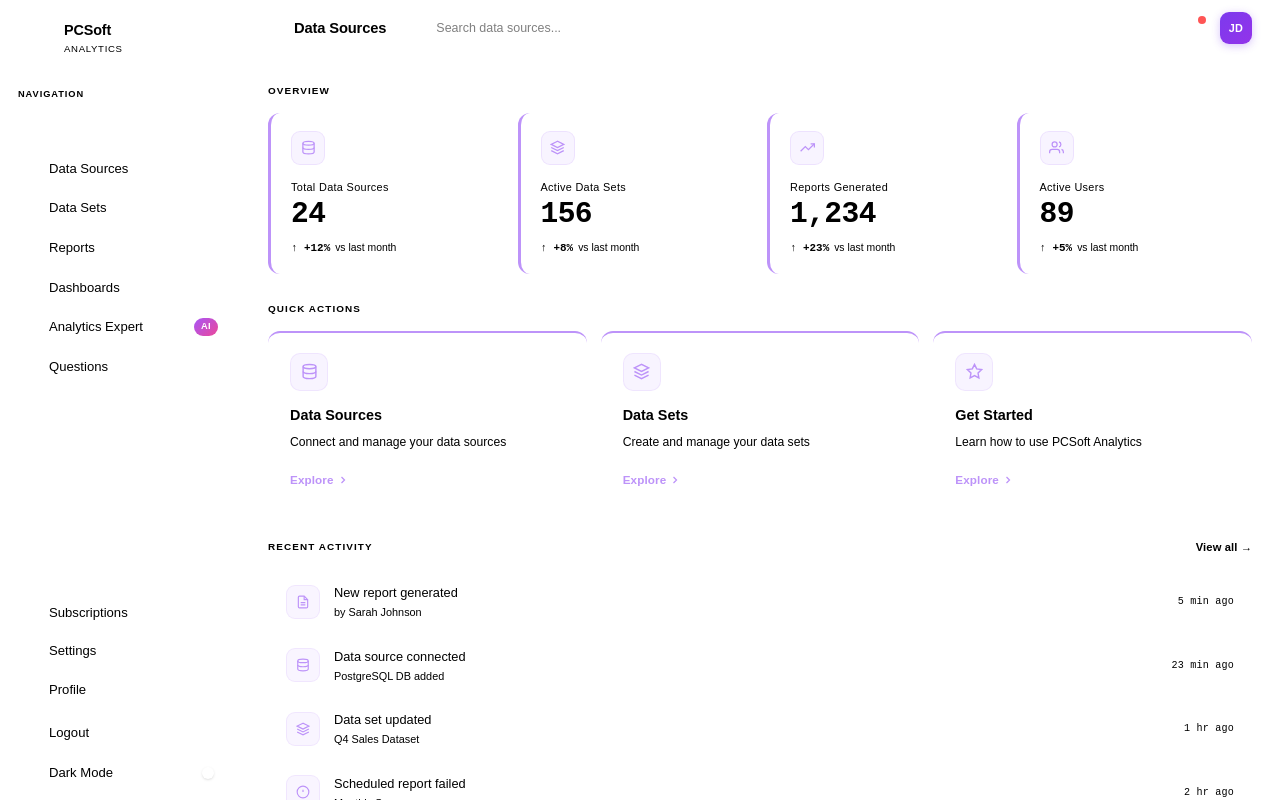
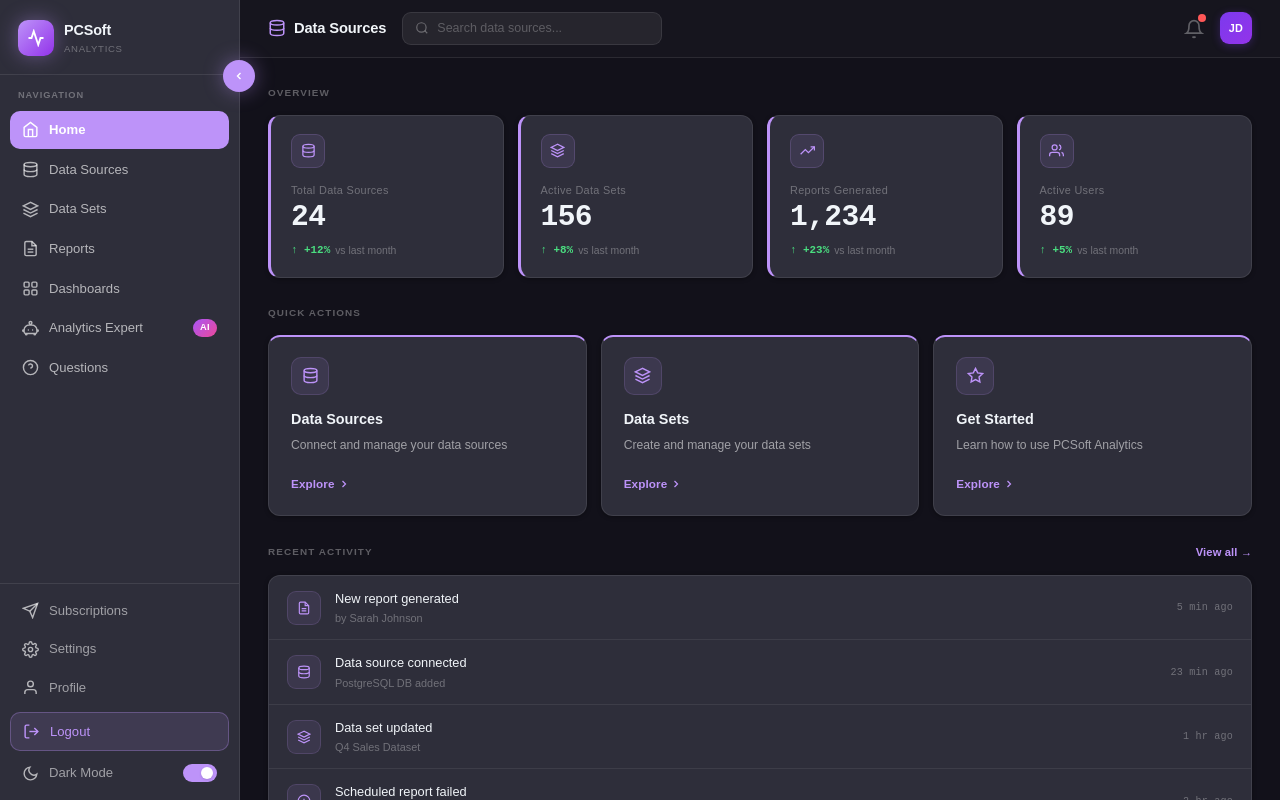
Before and after one commit to VaibhavMore2002/PCSoftAnalytics, a React (Vite) app: page / in a window 1280 px wide. Built offline with nearby package versions, Linux system fonts and the light colour scheme.

Commit message:
Changes in Index.css

```diff
--- a/src/index.css
+++ b/src/index.css
@@ -1 +1,305 @@
 @import "tailwindcss";
+
+/* ─────────────────────────────────────────
+   Light mode tokens (default)
+───────────────────────────────────────── */
+@layer base {
+    :root {
+        --bg: #f8f7fc;
+        --bg-sidebar: linear-gradient(180deg, #ffffff 0%, #f3f0ff 100%);
+        --bg-card: #ffffff;
+        --bg-card-alt: #f8f7fc;
+        --bg-input: #f3f0fa;
+        --bg-hover: rgba(124, 58, 237, 0.04);
+        --bg-active: rgba(124, 58, 237, 0.10);
+        --border: #ebe6f6;
+        --border-active: rgba(124, 58, 237, 0.45);
+        --text: #1e1033;
+        --text-sub: #5b5070;
+        --text-muted: #9585b4;
+        --nav-active: #7c3aed;
+        --nav-inactive: #9585b4;
+        --nav-active-bg: linear-gradient(135deg, #7c3aed, #9333ea);
+        --nav-active-shadow: 0 4px 14px rgba(124, 58, 237, 0.35);
+        --positive: #16a34a;
+        --negative: #dc2626;
+        --accent1: #7c3aed;
+        --accent2: #2563eb;
+        --accent3: #b45309;
+        --accent4: #be185d;
+        --shadow: 0 1px 3px rgba(124, 58, 237, 0.06);
+        --shadow-hover: 0 4px 20px rgba(124, 58, 237, 0.12);
+        --track-color: #ede8fa;
+        --badge-bg: #ede8fa;
+        --divider: #ebe6f6;
+        --logo-grad: linear-gradient(135deg, #7c3aed, #9333ea);
+        --logo-glow: 0 0 16px rgba(124, 58, 237, 0.22);
+        --scrollbar: #c4b5fd;
+        --tooltip-bg: #ffffff;
+        --stripe-a: #7c3aed;
+        --stripe-b: #7c3aed;
+        --stripe-c: #7c3aed;
+        --stripe-d: #7c3aed;
+        --grid-line: #ede8fa;
+        --bar-label: rgba(30, 16, 51, 0.40);
+        --sidebar-hover: rgba(124, 58, 237, 0.09);
+        --sidebar-shadow: 2px 0 24px rgba(124, 58, 237, 0.08);
+        --icon-color: #9585b4;
+        --topbar-bg: #ffffff;
+        --collapse-btn: #7c3aed;
+        --logout-bg: rgba(189, 147, 249, 0.13);
+        --logout-border: rgba(189, 147, 249, 0.28);
+        --logout-color: #7c3aed;
+    }
+
+    /* ─────────────────────────────────────────
+     Dark mode overrides
+  ───────────────────────────────────────── */
+    .dark {
+        --bg: #12111a;
+        --bg-sidebar: #2e2e3a;
+        --bg-card: #2e2e3a;
+        --bg-card-alt: #353544;
+        --bg-input: rgba(255, 255, 255, 0.07);
+        --bg-hover: rgba(189, 147, 249, 0.10);
+        --bg-active: rgba(189, 147, 249, 0.18);
+        --border: rgba(255, 255, 255, 0.09);
+        --border-active: rgba(189, 147, 249, 0.55);
+        --text: #f1f5f9;
+        --text-sub: rgba(255, 255, 255, 0.55);
+        --text-muted: rgba(255, 255, 255, 0.32);
+        --nav-active: #bd93f9;
+        --nav-inactive: rgba(255, 255, 255, 0.65);
+        --nav-active-bg: #bd93f9;
+        --nav-active-shadow: none;
+        --positive: #4ade80;
+        --negative: #f87171;
+        --accent1: #bd93f9;
+        --accent2: #93c5fd;
+        --accent3: #fcd34d;
+        --accent4: #f9a8d4;
+        --shadow: 0 1px 4px rgba(0, 0, 0, 0.35);
+        --shadow-hover: 0 5px 22px rgba(0, 0, 0, 0.50);
+        --track-color: rgba(255, 255, 255, 0.08);
+        --badge-bg: rgba(189, 147, 249, 0.15);
+        --divider: rgba(255, 255, 255, 0.07);
+        --logo-grad: linear-gradient(135deg, #bd93f9, #9333ea);
+        --logo-glow: 0 0 20px rgba(189, 147, 249, 0.4);
+        --scrollbar: rgba(189, 147, 249, 0.22);
+        --tooltip-bg: rgba(10, 12, 28, 0.96);
+        --stripe-a: #bd93f9;
+        --stripe-b: #bd93f9;
+        --stripe-c: #bd93f9;
+        --stripe-d: #bd93f9;
+        --grid-line: rgba(255, 255, 255, 0.04);
+        --bar-label: rgba(255, 255, 255, 0.45);
+        --sidebar-hover: rgba(189, 147, 249, 0.15);
+        --sidebar-shadow: none;
+        --icon-color: rgba(255, 255, 255, 0.65);
+        --topbar-bg: rgba(255, 255, 255, 0.015);
+        --collapse-btn: #bd93f9;
+        --logout-bg: rgba(189, 147, 249, 0.12);
+        --logout-border: rgba(189, 147, 249, 0.30);
+        --logout-color: #bd93f9;
+    }
+
+    /* Base reset */
+    *,
+    *::before,
+    *::after {
+        box-sizing: border-box;
+        margin: 0;
+        padding: 0;
+    }
+
+    html,
+    body {
+        height: 100%;
+        font-family: 'DM Sans', sans-serif;
+    }
+
+    button,
+    input {
+        font-family: inherit;
+        outline: none;
+        border: none;
+        background: none;
+    }
+
+    img,
+    svg {
+        display: inline;
+    }
+}
+
+/* ─────────────────────────────────────────
+   Scrollbar
+───────────────────────────────────────── */
+::-webkit-scrollbar {
+    width: 5px;
+    height: 5px;
+}
+
+::-webkit-scrollbar-track {
+    background: transparent;
+}
+
+::-webkit-scrollbar-thumb {
+    background: var(--scrollbar);
+    border-radius: 3px;
+}
+
+/* ─────────────────────────────────────────
+   Keyframes
+───────────────────────────────────────── */
+@keyframes fadeUp {
+    from {
+        opacity: 0;
+        transform: translateY(12px);
+    }
+
+    to {
+        opacity: 1;
+        transform: translateY(0);
+    }
+}
+
+@keyframes pulseGlow {
+
+    0%,
+    100% {
+        opacity: 0.45;
+    }
+
+    50% {
+        opacity: 1;
+    }
+}
+
+.fade-up {
+    animation: fadeUp 0.38s ease both;
+}
+
+.live-dot {
+    animation: pulseGlow 2.5s ease-in-out infinite;
+}
+
+/* ─────────────────────────────────────────
+   Card / Row hover states
+───────────────────────────────────────── */
+.stat-card {
+    transition: transform .2s ease, box-shadow .2s ease;
+}
+
+.stat-card:hover {
+    transform: translateY(-2px);
+    box-shadow: var(--shadow-hover) !important;
+}
+
+.qa-card {
+    transition: transform .2s ease, border-color .2s ease;
+}
+
+.qa-card:hover {
+    transform: translateY(-2px);
+    border-color: var(--border-active) !important;
+}
+
+.activity-row {
+    transition: background .15s ease;
+}
+
+.activity-row:hover {
+    background: var(--bg-hover) !important;
+}
+
+.card {
+    transition: transform .2s ease, box-shadow .2s ease;
+}
+
+.card:hover {
+    transform: translateY(-2px);
+    box-shadow: var(--shadow-hover) !important;
+}
+
+.icon-btn:hover {
+    background: var(--bg-hover) !important;
+}
+
+.explore-link {
+    transition: letter-spacing .15s ease, color .15s ease;
+}
+
+.explore-link:hover {
+    letter-spacing: 0.04em;
+}
+
+/* ─────────────────────────────────────────
+   Sidebar-specific
+───────────────────────────────────────── */
+.sb-nav-item {
+    transition: background .18s ease, color .18s ease;
+}
+
+.sb-nav-item:not(.sb-nav-active):hover {
+    background: var(--sidebar-hover) !important;
+}
+
+.sb-nav-active:hover {
+    filter: brightness(1.08);
+}
+
+.sb-collapse-btn:hover {
+    filter: brightness(1.15);
+}
+
+.sb-logout:not(.sb-nav-active):hover {
+    background: var(--sidebar-hover) !important;
+}
+
+.sb-toggle-track {
+    transition: background .25s ease;
+}
+
+.sb-toggle-thumb {
+    transition: transform .25s ease;
+}
+
+/* ─────────────────────────────────────────
+   Data Sources – search & dropdowns
+───────────────────────────────────────── */
+.ds-search {
+    transition: border-color .2s ease, box-shadow .2s ease;
+}
+
+.ds-search:focus-within {
+    border-color: var(--border-active) !important;
+    box-shadow: 0 0 0 2px rgba(124, 58, 237, 0.12);
+}
+
+.ds-search input::placeholder {
+    color: var(--text-muted);
+    opacity: 0.8;
+}
+
+.ds-select {
+    transition: border-color .2s ease, box-shadow .2s ease;
+    min-width: 110px;
+    font-family: 'DM Sans', sans-serif;
+}
+
+.ds-select:hover {
+    border-color: var(--border-active) !important;
+}
+
+.ds-select:focus {
+    border-color: var(--border-active) !important;
+    box-shadow: 0 0 0 2px rgba(124, 58, 237, 0.12);
+}
+
+.ds-select option {
+    background: var(--bg-card);
+    color: var(--text);
+    font-family: 'DM Sans', sans-serif;
+    padding: 6px 10px;
+}
```
